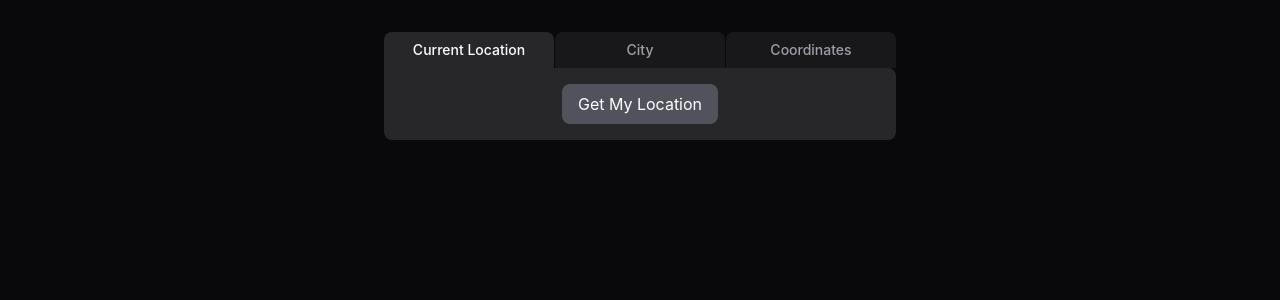
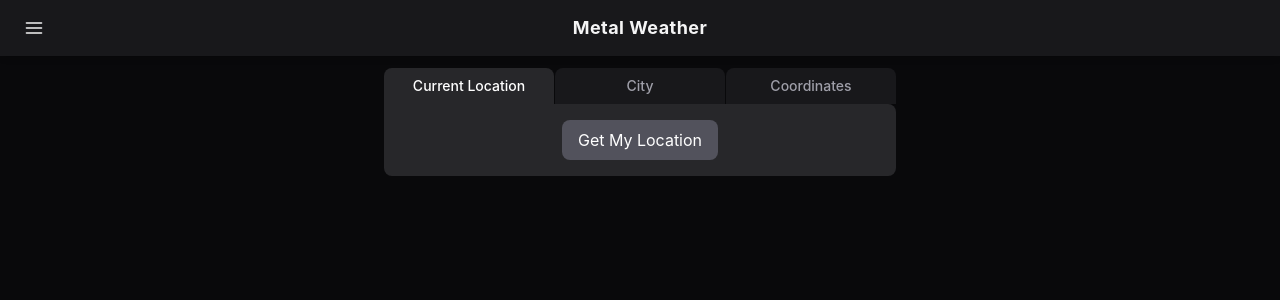
Before and after one commit to okorz001/metal-weather, a Next.js app: page / in a window 1280 px wide. Shown: the top 300 px of the page. Built offline with nearby package versions, Linux system fonts and the light colour scheme.

Commit message:
Add AppBar component (#18)

```diff
--- a/src/app/layout.tsx
+++ b/src/app/layout.tsx
@@ -1,8 +1,11 @@
 import type { Metadata } from "next";
+
+import AppBar from "@/components/AppBar";
+
 import "./globals.css";
 
 export const metadata: Metadata = {
-  title: "metal-weather",
+  title: "Metal Weather",
   description: "Weather forecasts, heavy metal approved.",
 };
 
@@ -13,7 +16,10 @@ export default function RootLayout({
 }) {
   return (
     <html lang="en">
-      <body className="min-h-screen bg-zinc-950 text-zinc-100">{children}</body>
+      <body className="min-h-screen bg-zinc-950 text-zinc-100">
+        <AppBar />
+        {children}
+      </body>
     </html>
   );
 }
--- a/src/app/page.tsx
+++ b/src/app/page.tsx
@@ -4,7 +4,7 @@ import HomeContent from "@/components/HomeContent";
 
 export default function Home() {
   return (
-    <main className="flex flex-col items-center px-4 py-8">
+    <main className="flex flex-col items-center px-4 pt-14 pb-8">
       <Suspense fallback={<div>Loading…</div>}>
         <HomeContent />
       </Suspense>
--- /dev/null
+++ b/src/components/AppBar.tsx
@@ -0,0 +1,77 @@
+"use client";
+
+import { useEffect, useRef, useState } from "react";
+
+/**
+ * Fixed top application bar for Metal Weather.
+ *
+ * Renders a persistent header with the site name and a hamburger menu button.
+ * The hamburger button toggles a dropdown panel that is anchored below it.
+ * The dropdown closes when the user clicks outside it or presses Escape.
+ *
+ * @returns The rendered app bar element.
+ */
+export default function AppBar() {
+  const [isOpen, setIsOpen] = useState(false);
+  const menuRef = useRef<HTMLDivElement>(null);
+
+  useEffect(() => {
+    if (!isOpen) return;
+
+    function handleMouseDown(e: MouseEvent) {
+      if (menuRef.current && !menuRef.current.contains(e.target as Node)) {
+        setIsOpen(false);
+      }
+    }
+
+    function handleKeyDown(e: KeyboardEvent) {
+      if (e.key === "Escape") setIsOpen(false);
+    }
+
+    document.addEventListener("mousedown", handleMouseDown);
+    document.addEventListener("keydown", handleKeyDown);
+    return () => {
+      document.removeEventListener("mousedown", handleMouseDown);
+      document.removeEventListener("keydown", handleKeyDown);
+    };
+  }, [isOpen]);
+
+  return (
+    <header className="fixed top-0 right-0 left-0 z-50 flex h-14 items-center bg-zinc-900 px-4 text-zinc-100 shadow-md">
+      <div className="relative" ref={menuRef}>
+        <button
+          onClick={() => setIsOpen((o) => !o)}
+          aria-label="Open menu"
+          aria-expanded={isOpen}
+          className="flex h-9 w-9 items-center justify-center rounded-lg hover:bg-zinc-700"
+        >
+          <svg
+            xmlns="http://www.w3.org/2000/svg"
+            viewBox="0 0 24 24"
+            fill="none"
+            stroke="currentColor"
+            strokeWidth={2}
+            strokeLinecap="round"
+            className="h-5 w-5"
+          >
+            <line x1="3" y1="6" x2="21" y2="6" />
+            <line x1="3" y1="12" x2="21" y2="12" />
+            <line x1="3" y1="18" x2="21" y2="18" />
+          </svg>
+        </button>
+
+        {isOpen && (
+          <div className="absolute top-full left-0 mt-1 min-w-48 rounded-lg bg-zinc-800 shadow-xl">
+            <p className="p-4 text-sm text-zinc-400">
+              More options coming soon
+            </p>
+          </div>
+        )}
+      </div>
+
+      <h1 className="absolute left-1/2 -translate-x-1/2 text-lg font-bold tracking-wide">
+        Metal Weather
+      </h1>
+    </header>
+  );
+}
--- a/src/components/HomeContent.tsx
+++ b/src/components/HomeContent.tsx
@@ -139,7 +139,7 @@ export default function HomeContent() {
   }, [q]); // eslint-disable-line react-hooks/exhaustive-deps
 
   return (
-    <div className="w-full max-w-lg space-y-6">
+    <div className="mt-3 w-full max-w-lg space-y-3">
       <LocationSearch
         tab={tab}
         onTabChange={handleTabChange}
```
Also changed, not shown: 1 other file (tests, documents, lock files or other folders).
